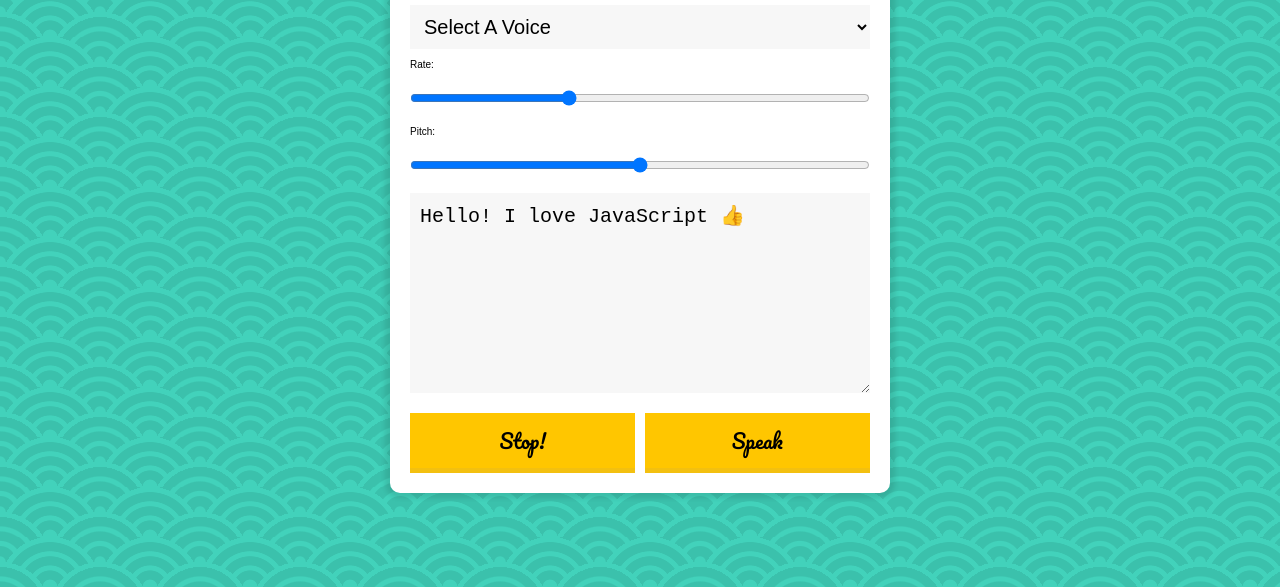
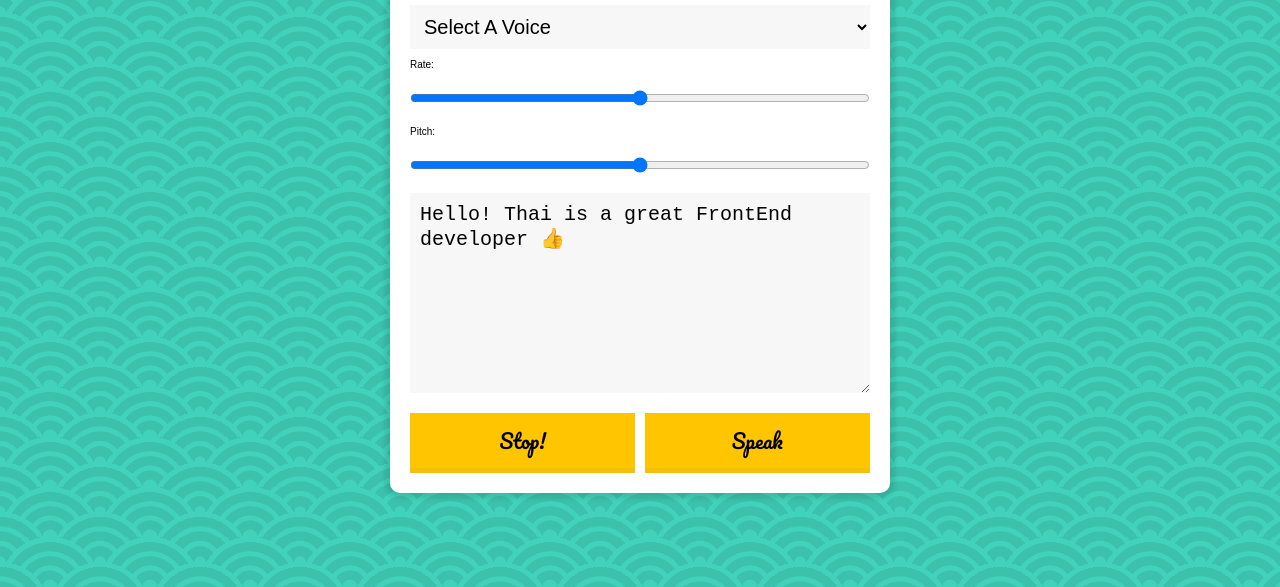
Before and after one commit to DaoQuangThai/30-mini-js-project, a plain HTML site: page 23 - Speech Synthesis/index-START.html in a window 1280 px wide. Shown: the part 213-800 px from the top of the page. Drawn offline with Linux system fonts and the light colour scheme.

Commit message:
finish day 23/30

```diff
--- a/23 - Speech Synthesis/index-START.html
+++ b/23 - Speech Synthesis/index-START.html
@@ -1,15 +1,17 @@
 <!DOCTYPE html>
 <html lang="en">
   <head>
-  <meta charset="UTF-8">
+    <meta charset="UTF-8" />
     <title>Speech Synthesis</title>
-  <link href='https://fonts.googleapis.com/css?family=Pacifico' rel='stylesheet' type='text/css'>
-  <link rel="stylesheet" href="style.css">
+    <link
+      href="https://fonts.googleapis.com/css?family=Pacifico"
+      rel="stylesheet"
+      type="text/css"
+    />
+    <link rel="stylesheet" href="style.css" />
   </head>
   <body>
-
     <div class="voiceinator">
-
       <h1>The Voiceinator 5000</h1>
 
       <select name="voice" id="voices">
@@ -17,25 +19,64 @@
       </select>
 
       <label for="rate">Rate:</label>
-      <input name="rate" type="range" min="0" max="3" value="1" step="0.1">
+      <input name="rate" type="range" min="0" max="2" value="1" step="0.1" />
 
       <label for="pitch">Pitch:</label>
 
-      <input name="pitch" type="range" min="0" max="2" step="0.1">
-      <textarea name="text">Hello! I love JavaScript 👍</textarea>
+      <input name="pitch" type="range" min="0" max="2" step="0.1" />
+      <textarea name="text">
+Hello! Thai is a great FrontEnd developer 👍</textarea
+      >
       <button id="stop">Stop!</button>
       <button id="speak">Speak</button>
-
     </div>
 
     <script>
       const msg = new SpeechSynthesisUtterance();
       let voices = [];
       const voicesDropdown = document.querySelector('[name="voice"]');
-  const options = document.querySelectorAll('[type="range"], [name="text"]');
+      const options = document.querySelectorAll(
+        '[type="range"], [name="text"]'
+      );
       const speakButton = document.querySelector('#speak');
       const stopButton = document.querySelector('#stop');
+      msg.text = document.querySelector("[name='text']").value;
+
+      function populateVoices() {
+        voices = this.getVoices();
+        const voiceOptions = voices
+          .filter(voice => voice.lang.includes('en'))
+          .map(voice => {
+            return `<option value='${voice.name}'>${voice.name} (${voice.lang})</option>`;
+          })
+          .join('');
+        voicesDropdown.innerHTML = voiceOptions;
+      }
+
+      function setVoice() {
+        msg.voice = voices.find(voice => voice.name === this.value);
+        toggle();
+      }
+
+      function toggle(startOver = true) {
+        speechSynthesis.cancel();
+
+        if (startOver) {
+          speechSynthesis.speak(msg);
+        }
+      }
+
+      function setOption() {
+        console.log(this.name, this.value);
+        msg[this.name] = this.value;
+        toggle();
+      }
+
+      speechSynthesis.addEventListener('voiceschanged', populateVoices);
+      voicesDropdown.addEventListener('change', setVoice);
+      options.forEach(option => option.addEventListener('change', setOption));
+      speakButton.addEventListener('click', toggle);
+      stopButton.addEventListener('click', () => toggle(false));
     </script>
-
   </body>
 </html>
--- a/23 - Speech Synthesis/style.css
+++ b/23 - Speech Synthesis/style.css
@@ -3,7 +3,9 @@ html {
   box-sizing: border-box;
 }
 
-*, *:before, *:after {
+*,
+*:before,
+*:after {
   box-sizing: inherit;
 }
 
@@ -11,43 +13,116 @@ body {
   margin: 0;
   padding: 0;
   font-family: sans-serif;
-  background-color: #3BC1AC;
+  background-color: #3bc1ac;
   display: flex;
   min-height: 100vh;
   align-items: center;
+  justify-content: center;
 
-  background-image:
-  radial-gradient(circle at 100% 150%, #3BC1AC 24%, #42D2BB 25%, #42D2BB 28%, #3BC1AC 29%, #3BC1AC 36%, #42D2BB 36%, #42D2BB 40%, transparent 40%, transparent),
-  radial-gradient(circle at 0    150%, #3BC1AC 24%, #42D2BB 25%, #42D2BB 28%, #3BC1AC 29%, #3BC1AC 36%, #42D2BB 36%, #42D2BB 40%, transparent 40%, transparent),
-  radial-gradient(circle at 50%  100%, #42D2BB 10%, #3BC1AC 11%, #3BC1AC 23%, #42D2BB 24%, #42D2BB 30%, #3BC1AC 31%, #3BC1AC 43%, #42D2BB 44%, #42D2BB 50%, #3BC1AC 51%, #3BC1AC 63%, #42D2BB 64%, #42D2BB 71%, transparent 71%, transparent),
-  radial-gradient(circle at 100% 50%, #42D2BB 5%, #3BC1AC 6%, #3BC1AC 15%, #42D2BB 16%, #42D2BB 20%, #3BC1AC 21%, #3BC1AC 30%, #42D2BB 31%, #42D2BB 35%, #3BC1AC 36%, #3BC1AC 45%, #42D2BB 46%, #42D2BB 49%, transparent 50%, transparent),
-  radial-gradient(circle at 0    50%, #42D2BB 5%, #3BC1AC 6%, #3BC1AC 15%, #42D2BB 16%, #42D2BB 20%, #3BC1AC 21%, #3BC1AC 30%, #42D2BB 31%, #42D2BB 35%, #3BC1AC 36%, #3BC1AC 45%, #42D2BB 46%, #42D2BB 49%, transparent 50%, transparent);
-  background-size:100px 50px;
+  background-image: radial-gradient(
+      circle at 100% 150%,
+      #3bc1ac 24%,
+      #42d2bb 25%,
+      #42d2bb 28%,
+      #3bc1ac 29%,
+      #3bc1ac 36%,
+      #42d2bb 36%,
+      #42d2bb 40%,
+      transparent 40%,
+      transparent
+    ),
+    radial-gradient(
+      circle at 0 150%,
+      #3bc1ac 24%,
+      #42d2bb 25%,
+      #42d2bb 28%,
+      #3bc1ac 29%,
+      #3bc1ac 36%,
+      #42d2bb 36%,
+      #42d2bb 40%,
+      transparent 40%,
+      transparent
+    ),
+    radial-gradient(
+      circle at 50% 100%,
+      #42d2bb 10%,
+      #3bc1ac 11%,
+      #3bc1ac 23%,
+      #42d2bb 24%,
+      #42d2bb 30%,
+      #3bc1ac 31%,
+      #3bc1ac 43%,
+      #42d2bb 44%,
+      #42d2bb 50%,
+      #3bc1ac 51%,
+      #3bc1ac 63%,
+      #42d2bb 64%,
+      #42d2bb 71%,
+      transparent 71%,
+      transparent
+    ),
+    radial-gradient(
+      circle at 100% 50%,
+      #42d2bb 5%,
+      #3bc1ac 6%,
+      #3bc1ac 15%,
+      #42d2bb 16%,
+      #42d2bb 20%,
+      #3bc1ac 21%,
+      #3bc1ac 30%,
+      #42d2bb 31%,
+      #42d2bb 35%,
+      #3bc1ac 36%,
+      #3bc1ac 45%,
+      #42d2bb 46%,
+      #42d2bb 49%,
+      transparent 50%,
+      transparent
+    ),
+    radial-gradient(
+      circle at 0 50%,
+      #42d2bb 5%,
+      #3bc1ac 6%,
+      #3bc1ac 15%,
+      #42d2bb 16%,
+      #42d2bb 20%,
+      #3bc1ac 21%,
+      #3bc1ac 30%,
+      #42d2bb 31%,
+      #42d2bb 35%,
+      #3bc1ac 36%,
+      #3bc1ac 45%,
+      #42d2bb 46%,
+      #42d2bb 49%,
+      transparent 50%,
+      transparent
+    );
+  background-size: 100px 50px;
 }
 
 .voiceinator {
   padding: 2rem;
   width: 50rem;
-  margin: 0 auto;
+  /* margin: 0 auto; */
   border-radius: 1rem;
   position: relative;
   background: white;
   overflow: hidden;
   z-index: 1;
-  box-shadow: 0 0 5px 5px rgba(0,0,0,0.1);
+  box-shadow: 0 0 5px 5px rgba(0, 0, 0, 0.1);
 }
 
 h1 {
   width: calc(100% + 4rem);
   margin: -2rem 0 2rem -2rem;
-  padding: .5rem;
+  padding: 0.5rem;
   background: #ffc600;
-  border-bottom: 5px solid #F3C010;
+  border-bottom: 5px solid #f3c010;
   text-align: center;
   font-size: 5rem;
   font-weight: 100;
   font-family: 'Pacifico', cursive;
-  text-shadow: 3px 3px 0 #F3C010;
+  text-shadow: 3px 3px 0 #f3c010;
 }
 
 .voiceinator input,
@@ -60,7 +135,7 @@ h1 {
   padding: 10px;
   border: 0;
   font-size: 2rem;
-  background: #F7F7F7;
+  background: #f7f7f7;
   outline: 0;
 }
 
@@ -68,8 +143,7 @@ textarea {
   height: 20rem;
 }
 
-input[type="select"] {
-
+input[type='select'] {
 }
 
 .voiceinator button {
@@ -80,7 +154,7 @@ input[type="select"] {
   font-family: 'Pacifico', cursive;
   margin-bottom: 0;
   font-size: 2rem;
-  border-bottom: 5px solid #F3C010;
+  border-bottom: 5px solid #f3c010;
   cursor: pointer;
   position: relative;
 }
```
Lines whose indentation alone changed are shown as unchanged.
